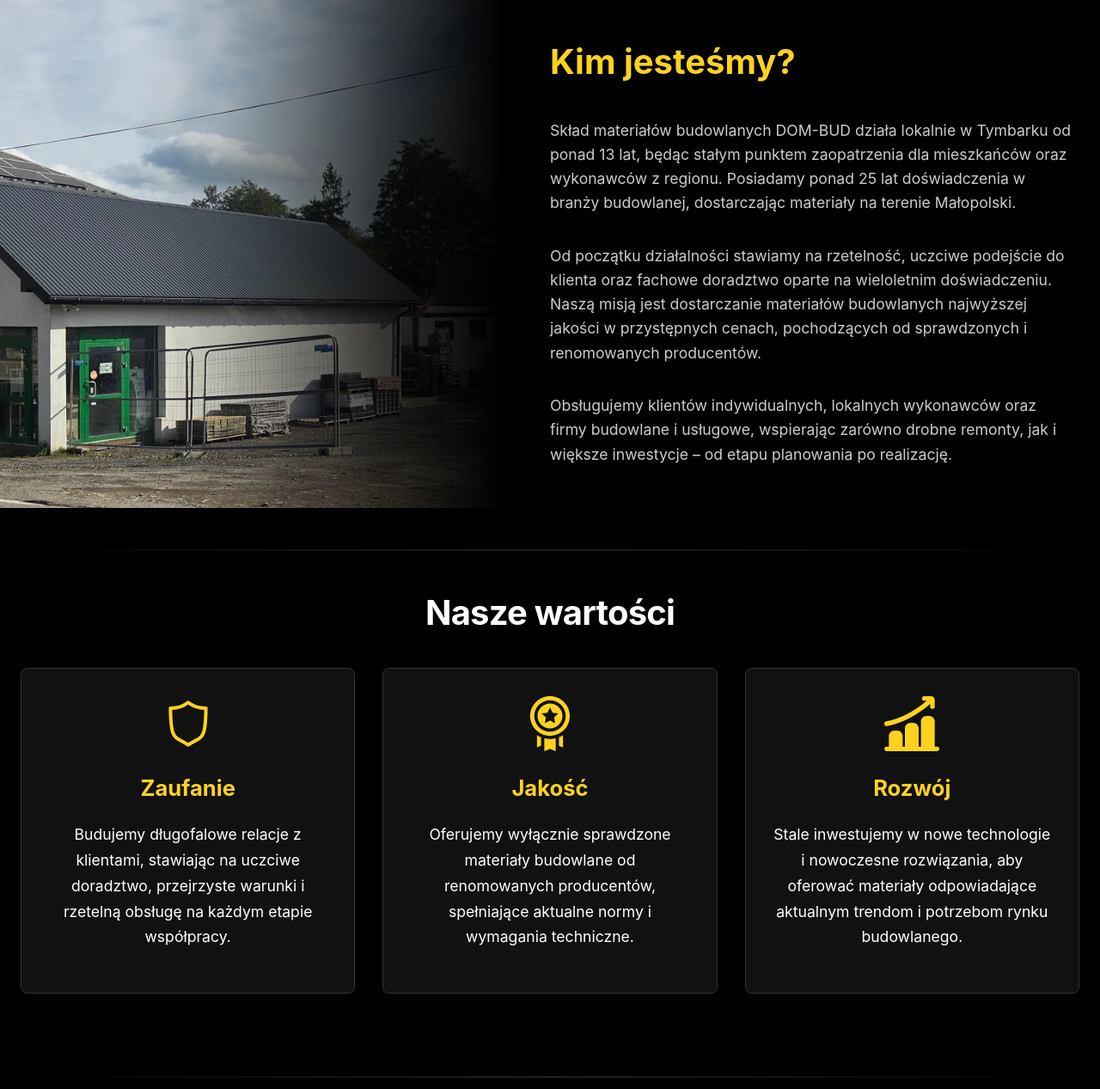
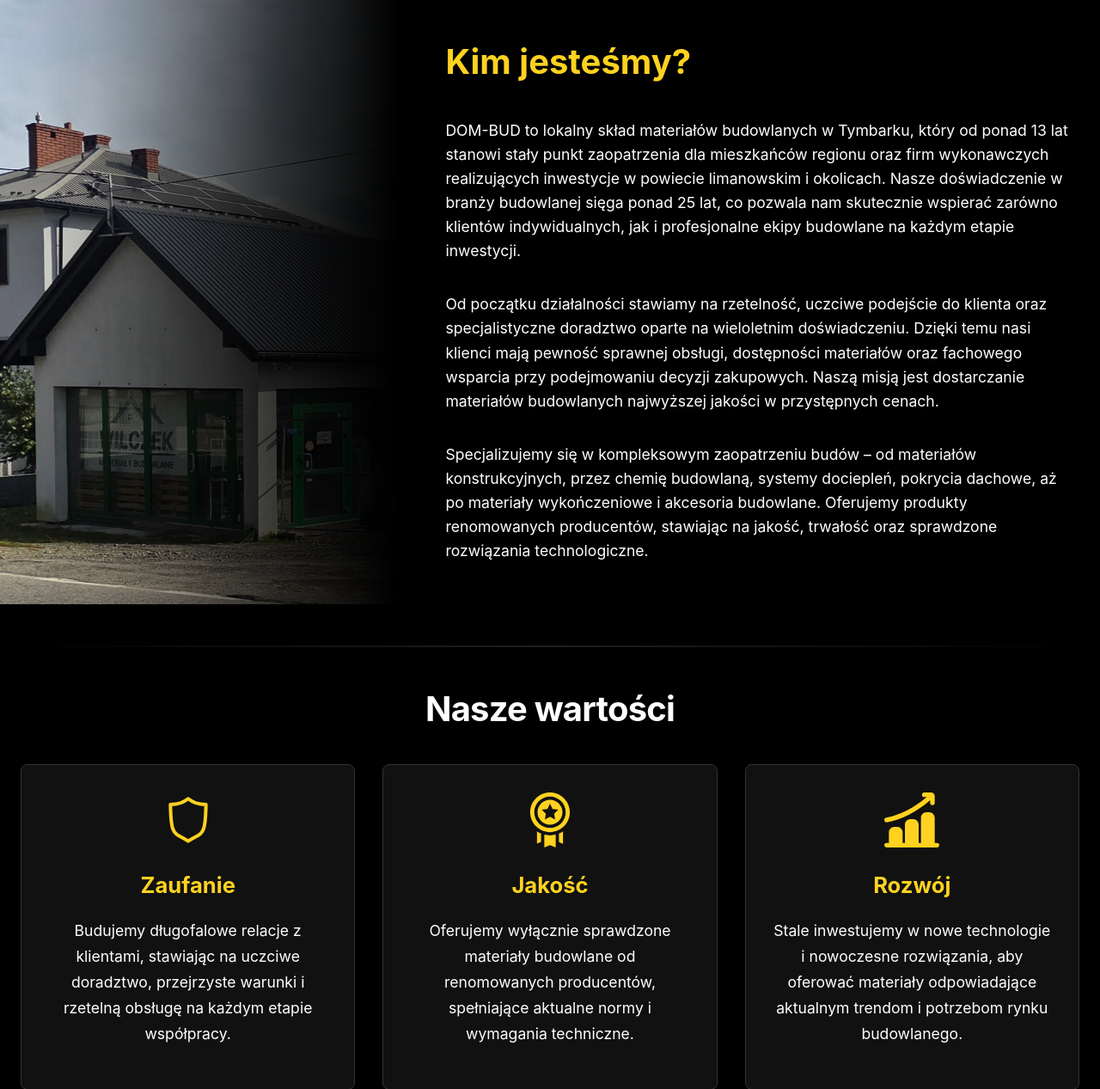
Before and after one commit to Michal-Brzezinski/Dom-Bud, a PHP site: page /o-nas in a window 1280 px wide. Shown: the part 100-1367 px from the top of the page at 86% size. Run offline with PHP 8.4, Linux system fonts and the light colour scheme.

Commit message:
About section update: expanded about text section, gradient correction

```diff
--- a/app/Views/about.view.php
+++ b/app/Views/about.view.php
@@ -27,19 +27,21 @@
     <div class="about__content">
       <h2 class="about__title">Kim jesteśmy?</h2>
       <p>
-        Skład materiałów budowlanych DOM-BUD działa lokalnie w Tymbarku od ponad 13 lat,
-        będąc stałym punktem zaopatrzenia dla mieszkańców oraz wykonawców z regionu.
-        Posiadamy ponad 25 lat doświadczenia w branży budowlanej, dostarczając materiały na terenie Małopolski.
+        DOM-BUD to lokalny skład materiałów budowlanych w Tymbarku, który od ponad 13 lat
+        stanowi stały punkt zaopatrzenia dla mieszkańców regionu oraz firm wykonawczych realizujących
+        inwestycje w powiecie limanowskim i okolicach. Nasze doświadczenie w branży budowlanej sięga ponad 25 lat, co pozwala nam skutecznie wspierać zarówno klientów indywidualnych, jak i profesjonalne ekipy budowlane na każdym etapie inwestycji.
       </p>
       <p>
-        Od początku działalności stawiamy na rzetelność, uczciwe podejście
-        do klienta oraz fachowe doradztwo oparte na wieloletnim doświadczeniu.
-        Naszą misją jest dostarczanie materiałów budowlanych najwyższej jakości w przystępnych
-        cenach, pochodzących od sprawdzonych i renomowanych producentów.
+        Od początku działalności stawiamy na rzetelność, uczciwe podejście do klienta
+        oraz specjalistyczne doradztwo oparte na wieloletnim doświadczeniu.
+        Dzięki temu nasi klienci mają pewność sprawnej obsługi, dostępności materiałów
+        oraz fachowego wsparcia przy podejmowaniu decyzji zakupowych. Naszą misją jest dostarczanie materiałów budowlanych najwyższej jakości w przystępnych cenach.
       </p>
       <p>
-        Obsługujemy klientów indywidualnych, lokalnych wykonawców oraz firmy budowlane i usługowe,
-        wspierając zarówno drobne remonty, jak i większe inwestycje – od etapu planowania po realizację.
+        Specjalizujemy się w kompleksowym zaopatrzeniu budów – od materiałów konstrukcyjnych,
+        przez chemię budowlaną, systemy dociepleń, pokrycia dachowe, aż po materiały
+        wykończeniowe i akcesoria budowlane. Oferujemy produkty renomowanych producentów,
+        stawiając na jakość, trwałość oraz sprawdzone rozwiązania technologiczne.
       </p>
     </div>
   </section>
--- a/css/pages/about.css
+++ b/css/pages/about.css
@@ -9,11 +9,14 @@
 }
 
 .about__image {
-    flex: 1;
+    flex: 2;
+    /* proportion changes */
     background-image: url('/img/dom-bud_budynek.webp');
     background-size: cover;
     background-position: center;
     position: relative;
+    background-position: left center;
+    /* Przy przycinaniu, ucinan jest prawa strona zamiast porówno od obu */
 }
 
 .about__image::after {
@@ -21,14 +24,15 @@
     position: absolute;
     right: 0;
     top: 0;
-    width: 75%;
+    width: 100%;
     height: 100%;
     pointer-events: none;
     background: linear-gradient(to left, rgba(0, 0, 0, 1) 5%, rgba(0, 0, 0, 0.7) 35%, rgba(0, 0, 0, 0.3) 65%, rgba(0, 0, 0, 0.15) 78%, rgba(0, 0, 0, 0.1) 85%, rgba(0, 0, 0, 0.05) 90%, rgba(0, 0, 0, 0) 100%), radial-gradient(circle at 90% 50%, rgba(0, 0, 0, 0.35) 0%, rgba(0, 0, 0, 0) 70%);
 }
 
 .about__content {
-    flex: 1;
+    flex: 3;
+    /* proportion changes */
     padding: 2rem;
     background: var(--color-bg);
     display: flex;
@@ -45,7 +49,7 @@
 }
 
 .about__content p {
-    color: var(--color-text2);
+    color: var(--color-text);
     margin-bottom: 1rem;
     font-size: 1.1rem;
 }
@@ -147,7 +151,7 @@
     }
 
     .about__image::after {
-        background: unset;
+        background: linear-gradient(to top, rgba(0, 0, 0, 1) 5%, rgba(0, 0, 0, 0.7) 35%, rgba(0, 0, 0, 0.3) 65%, rgba(0, 0, 0, 0.15) 78%, rgba(0, 0, 0, 0.1) 85%, rgba(0, 0, 0, 0.05) 90%, rgba(0, 0, 0, 0) 100%), radial-gradient(circle at 90% 50%, rgba(0, 0, 0, 0.35) 0%, rgba(0, 0, 0, 0) 70%);
     }
 
     .list__card {
```
Also changed, not shown: css/base/variables.css (line endings or trailing spaces).
